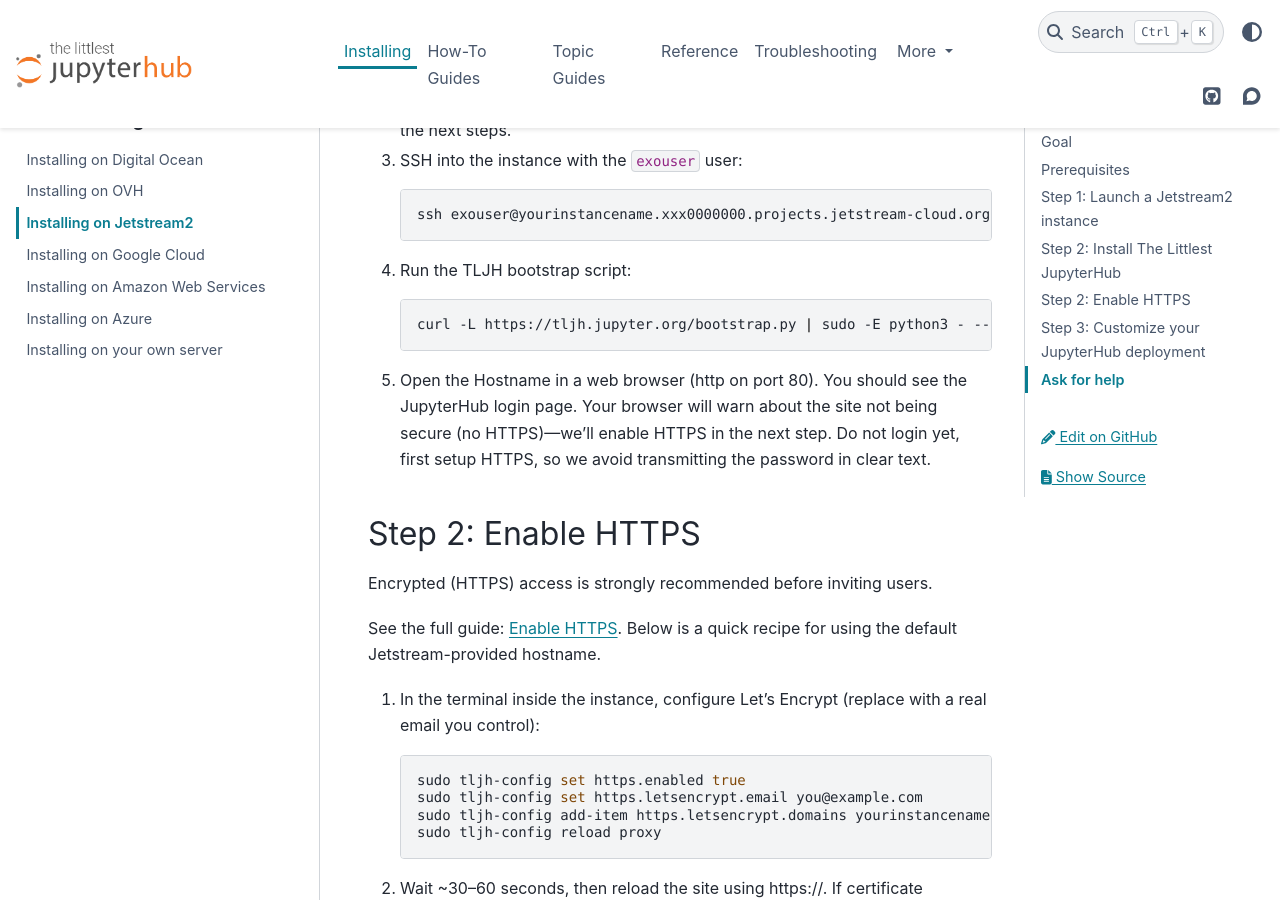
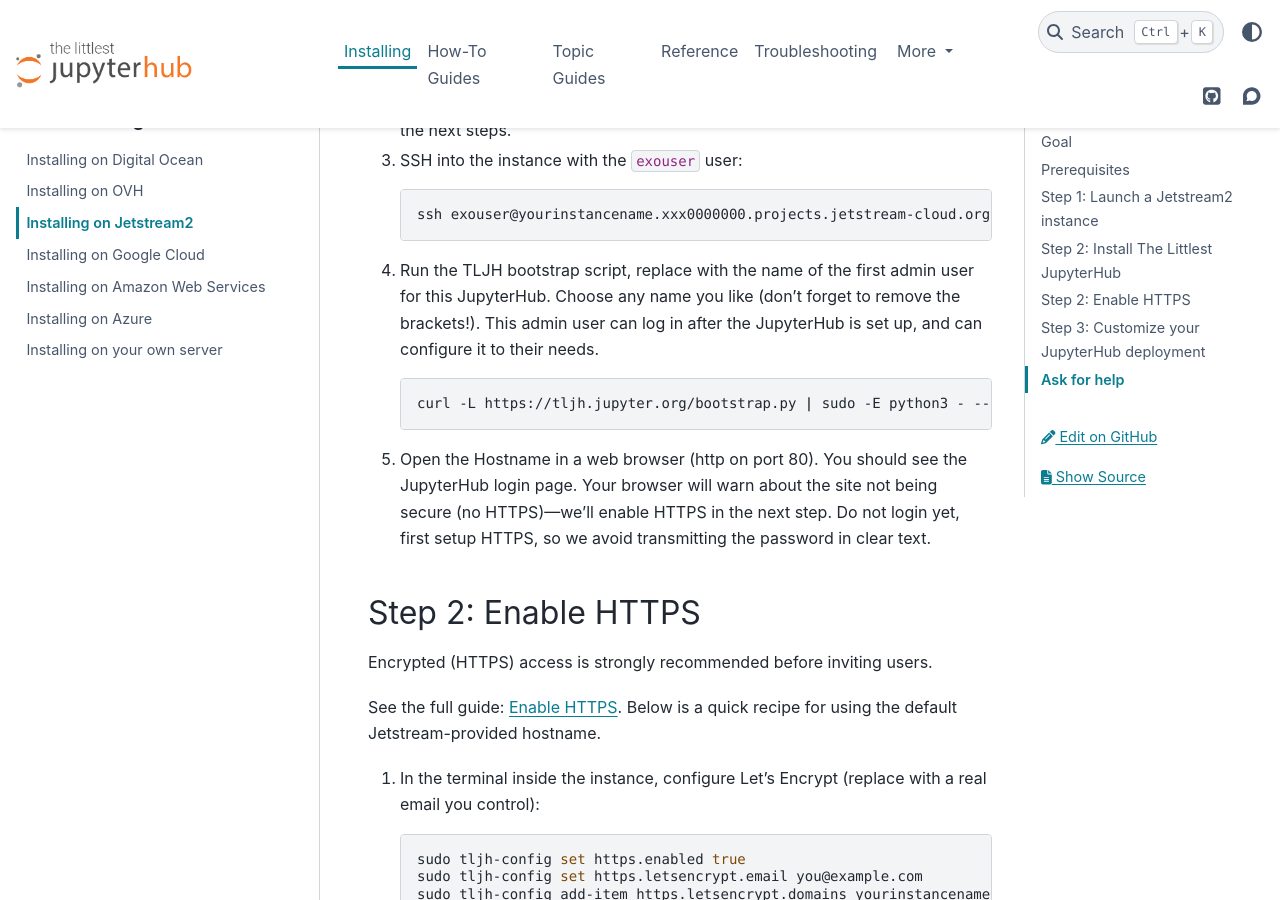
Before and after one commit to jupyterhub/the-littlest-jupyterhub, a Sphinx documentation site: the page built from docs/install/jetstream.md, in a window 1280 px wide and 900 px high, scrolled down 1271 px. Built offline with Sphinx 7.4.7 and the PyData theme 0.15.4, drawn with Linux system fonts in a browser that asks for light colours.

Commit message:
Clarify instructions for running the TLJH bootstrap script in the Jetstream installation guide

````diff
--- a/docs/install/jetstream.md
+++ b/docs/install/jetstream.md
@@ -38,13 +38,13 @@
    ssh exouser@yourinstancename.xxx0000000.projects.jetstream-cloud.org
    ```
 
-4. Run the TLJH bootstrap script:
+4. Run the TLJH bootstrap script, replace <admin-user-name> with the name of the first admin user for this JupyterHub. Choose any name you like (don’t forget to remove the brackets!). This admin user can log in after the JupyterHub is set up, and can configure it to their needs.
 
    ```bash
    curl -L https://tljh.jupyter.org/bootstrap.py | sudo -E python3 - --admin <admin-user-name>
    ```
 
-5. Open the Hostname in a web browser (http on port 80). You should see the JupyterHub login page. Your browser will warn about the site not being secure (no HTTPS)—we'll enable HTTPS in the next step. Do not login yet, first setup HTTPS, so we avoid transmitting the password in clear text.
+5.  Open the Hostname in a web browser (http on port 80). You should see the JupyterHub login page. Your browser will warn about the site not being secure (no HTTPS)—we'll enable HTTPS in the next step. Do not login yet, first setup HTTPS, so we avoid transmitting the password in clear text.
 
 ## Step 2: Enable HTTPS
 
````
